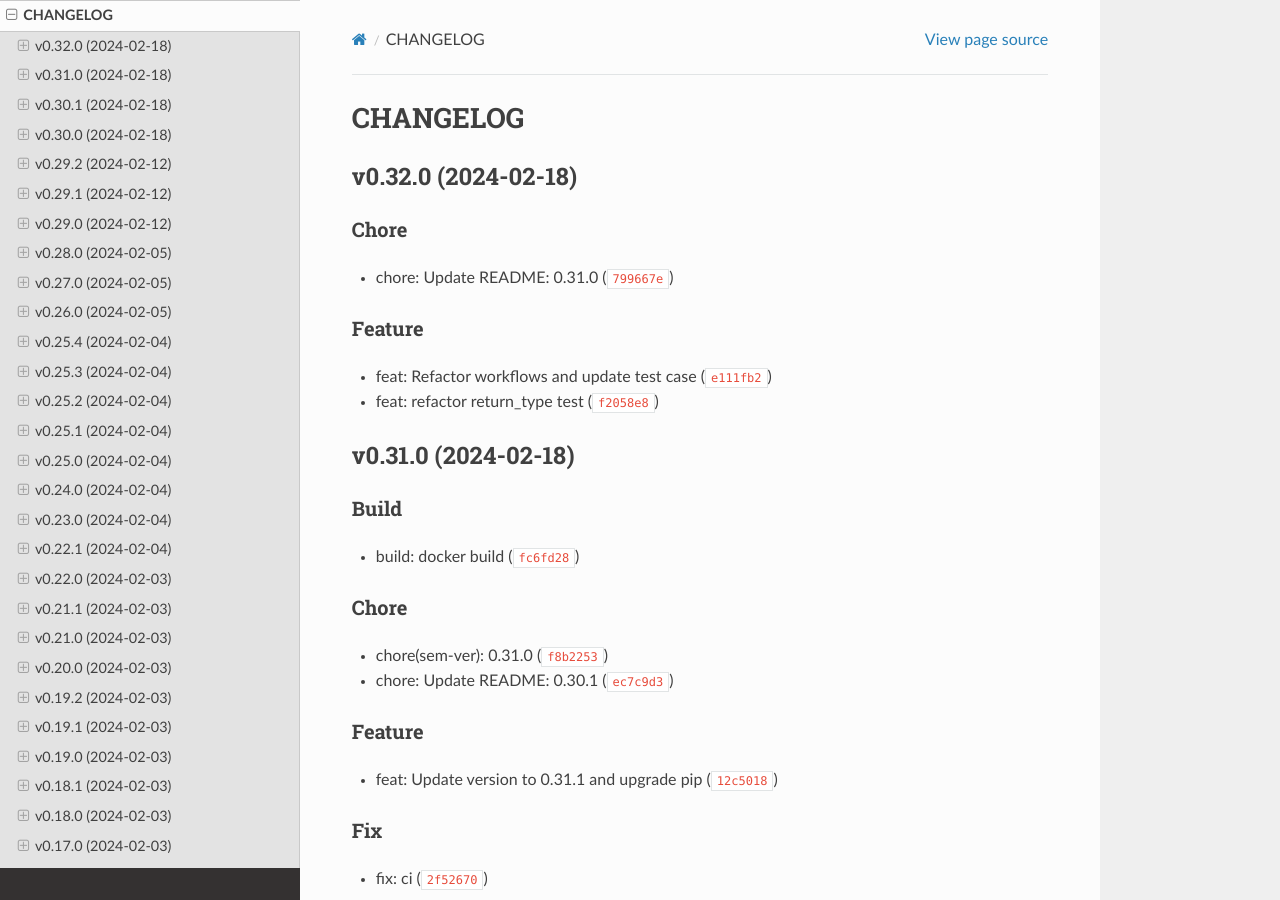
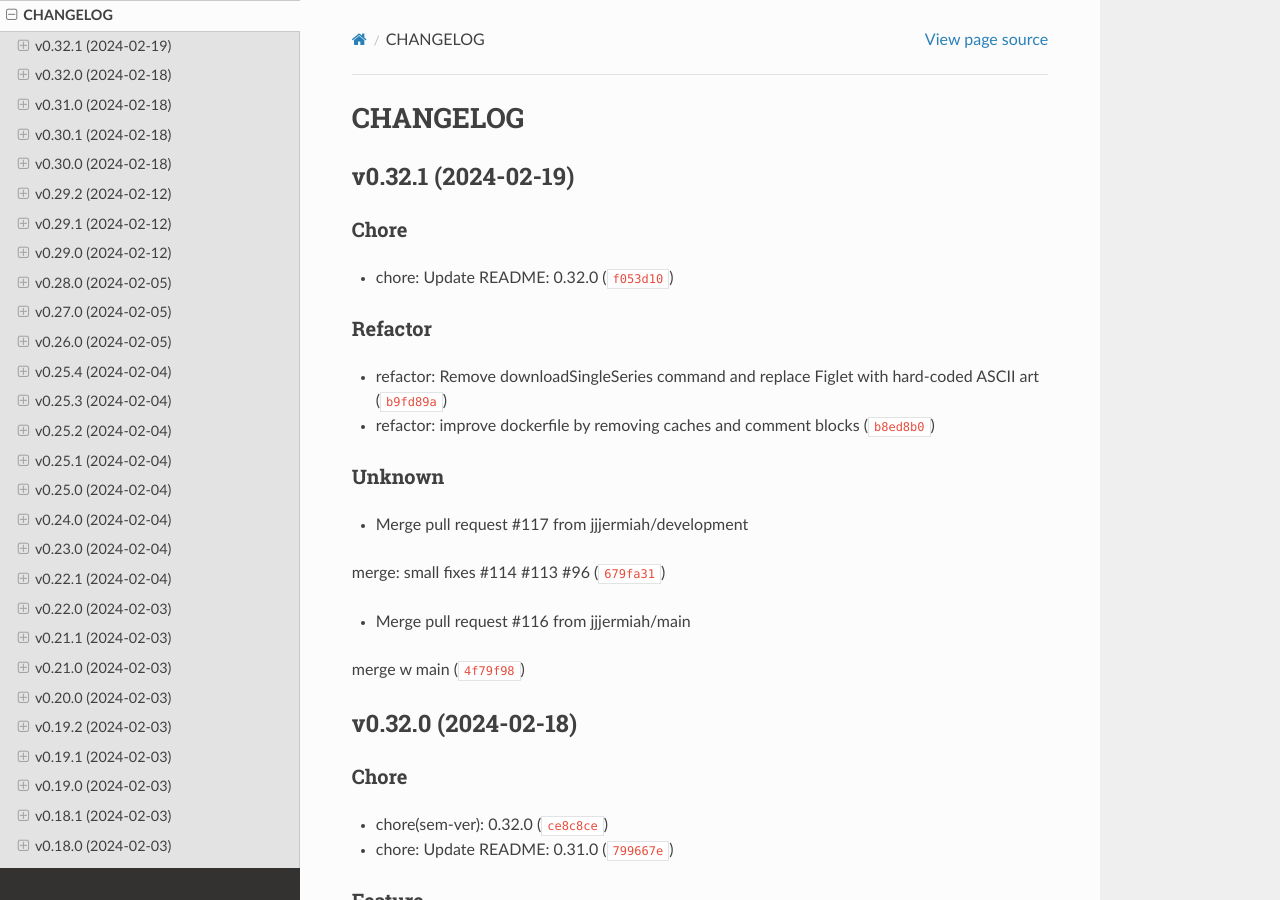
Before and after one commit to jjjermiah/nbia-toolkit, a Sphinx documentation site: the page built from docs/markdowns/CHANGELOG.md, in a window 1280 px wide and 900 px high. Built offline with Sphinx 7.4.7 and the Read the Docs theme 2.0.0, drawn with Linux system fonts in a browser that asks for light colours; pages that are not in the unit, such as notebooks, are missing from menus.

Commit message:
chore(sem-ver): 0.32.1

```diff
--- a/docs/markdowns/CHANGELOG.md
+++ b/docs/markdowns/CHANGELOG.md
@@ -2,9 +2,34 @@
 
 
 
+## v0.32.1 (2024-02-19)
+
+### Chore
+
+* chore: Update README: 0.32.0 ([`f053d10`](https://github.com/jjjermiah/nbia-toolkit/commit/f053d10fcc2764b4a9c08d51c3139b271f28057c))
+
+### Refactor
+
+* refactor: Remove downloadSingleSeries command and replace Figlet with hard-coded ASCII art ([`b9fd89a`](https://github.com/jjjermiah/nbia-toolkit/commit/b9fd89ac106cf130d92d7611fef2aa6370ef2010))
+
+* refactor: improve dockerfile by removing caches and comment blocks ([`b8ed8b0`](https://github.com/jjjermiah/nbia-toolkit/commit/b8ed8b00c6876949bf293c2150779fa2b7b3c124))
+
+### Unknown
+
+* Merge pull request #117 from jjjermiah/development
+
+merge: small fixes  #114 #113 #96 ([`679fa31`](https://github.com/jjjermiah/nbia-toolkit/commit/679fa31ef5d21fc2599adb798f375bf96d895e69))
+
+* Merge pull request #116 from jjjermiah/main
+
+merge w main ([`4f79f98`](https://github.com/jjjermiah/nbia-toolkit/commit/4f79f9873e4daf8633a8295db25a6d07babcf0a6))
+
+
 ## v0.32.0 (2024-02-18)
 
 ### Chore
+
+* chore(sem-ver): 0.32.0 ([`ce8c8ce`](https://github.com/jjjermiah/nbia-toolkit/commit/ce8c8ce9dd02a8d967a7f5c11d4f4a70edeb3eb1))
 
 * chore: Update README: 0.31.0 ([`799667e`](https://github.com/jjjermiah/nbia-toolkit/commit/799667ed8eaad93dafe751ab170a2f4f96a4dc36))
 
--- a/pyproject.toml
+++ b/pyproject.toml
@@ -1,6 +1,6 @@
 [tool.poetry]
 name = "nbiatoolkit"
-version = "0.32.0"
+version = "0.32.1"
 description = "A python package to query the National Biomedical Imaging Archive (NBIA) database."
 authors = ["Jermiah Joseph"]
 license = "MIT"
```
Also changed, not shown: 1 other file.
